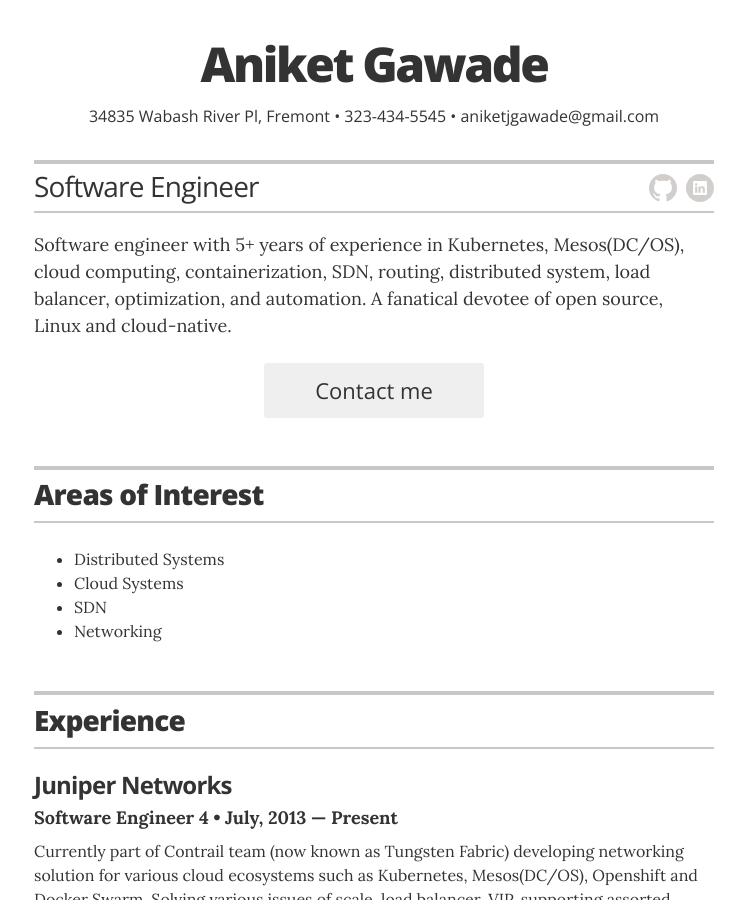
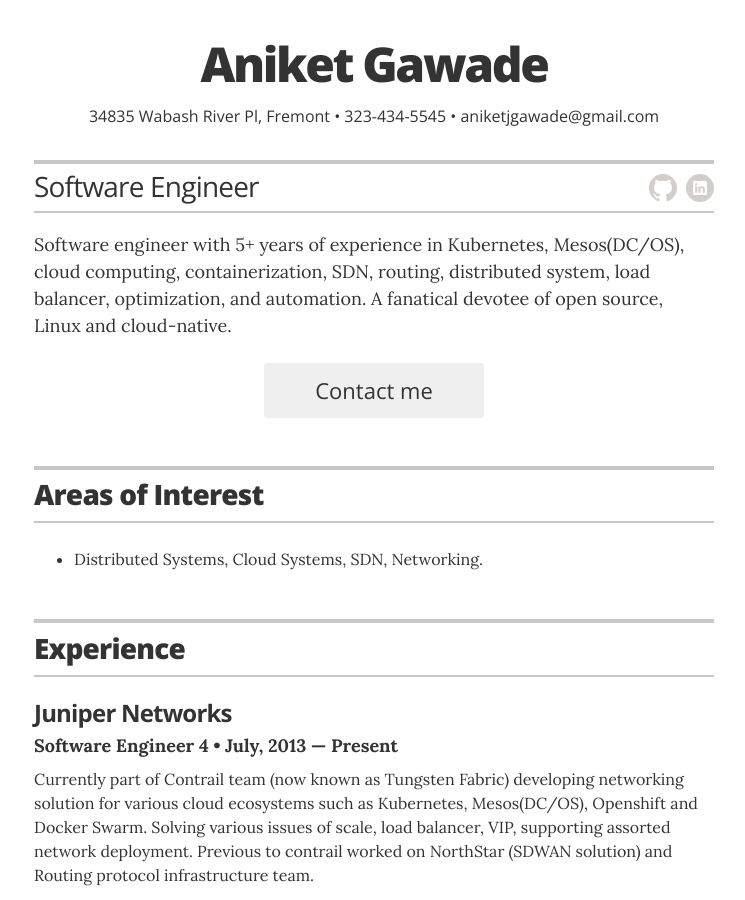
Before and after one commit to sanketgawaderepo/resume, a Jekyll site: the page built from index.html, in a window 1280 px wide and 900 px high. Shown: the whole window, without its empty margins (266-1011 px from the left). Built offline with Jekyll 4.4.1, drawn with Linux system fonts in a browser that asks for light colours; part of the change alters nothing that is shown.

```diff
--- a/_data/interests.yml
+++ b/_data/interests.yml
@@ -1,5 +1,3 @@
 # Interests
-- description: Distributed Systems
-- description: Cloud Systems
-- description: SDN
-- description: Networking
+- description: Distributed Systems, Cloud Systems, SDN, Networking.
+#- description: Cloud Systems
```
